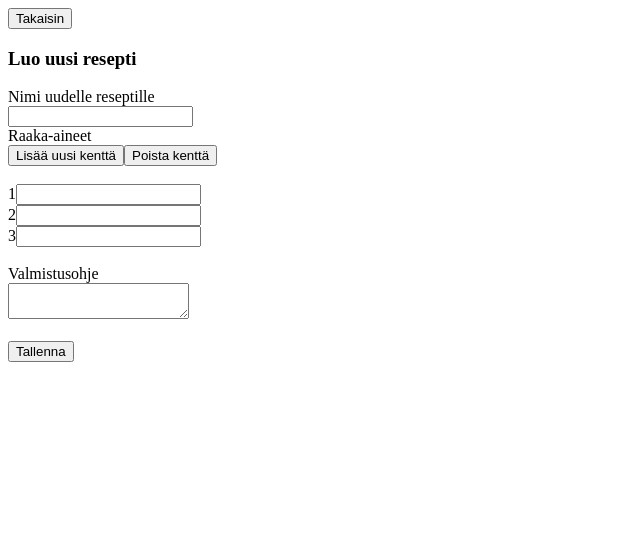
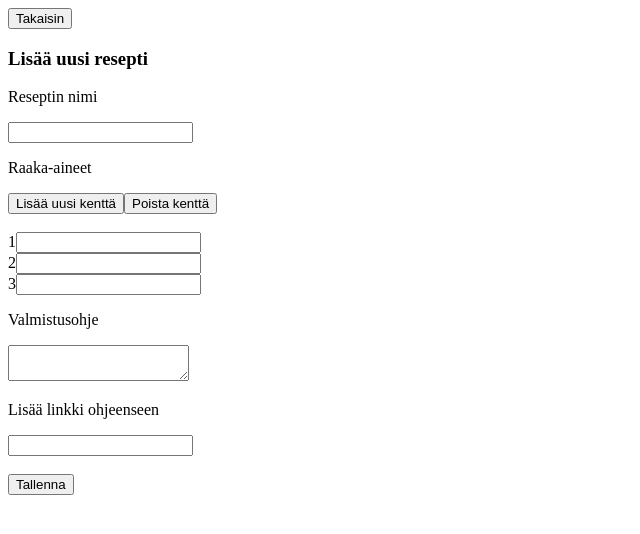
Before and after one commit to Secrito45/web-app-development, a React (Create React App) app in the folder no-name/: page / in a window 1280 px wide. Both pictures are taken after a click on the button "Luo uusi resepti". Shown: the top 534 px of the page, without its empty margins (0-640 px from the left). Built offline with nearby package versions, Linux system fonts and the light colour scheme.

Commit message:
Refactoring

```diff
--- a/no-name/src/components/NewRecipeEditor.js
+++ b/no-name/src/components/NewRecipeEditor.js
@@ -1,15 +1,30 @@
 import React, { useState } from 'react';
 
-const NewRecipeEditor = (recipes, setRecipes) => {
-  const [recipeMethod, setRecipeMethod] = useState('');
-  const [ingredients, setIngredients] = useState([ '', '', '' ]);
-  const [newRecipeName, setNewRecipeName] = useState('');
+const NewRecipeEditor = ({initial, headerLabel, handleAction, handleClose}) => {
 
-  const addNewRecipe = event => {
-    event.preventDefault();
+  let initMethode = undefined;
+  let initIngredients = undefined;
+  let initName = undefined;
+  let initId = undefined;
+  let initURL = undefined;
+
+  if (initial) {
+    initMethode = initial.method;
+    initIngredients = initial.ingredients;
+    initName = initial.name;
+    initId = initial.id;
+    initURL = initial.url;
+  }
+
+  const [recipeMethod, setRecipeMethod] = useState(initMethode ? initMethode : '');
+  const [ingredients, setIngredients] = useState(initIngredients ? initIngredients : [ '', '', '' ]);
+  const [recipeName, setRecipeName] = useState(initName ? initName : '');
+  const [externalURL, setExternalURL] = useState(initURL ? initURL : '');
+  //const [useExternal, setUseExternal] = useState(false);
 
   const dropEmptyFrom = (targeList) => {
     let cleanedList = [];
+
     targeList.forEach(item => {
       if (item !== '') {
         cleanedList.push(item);
@@ -19,19 +34,28 @@ const NewRecipeEditor = (recipes, setRecipes) => {
     return cleanedList;
   };
 
+  const addNewRecipe = event => {
+    event.preventDefault();
+
+    if (recipeName === '') {
+      alert('Reseptillä täytyy olla nimi!');
+      return
+    }
+
     const newRecipeObject = {
-      id: recipes.length + 1 ,
-      url: undefined,
-      name: newRecipeName,
+      id: initId,
+      url: externalURL,
+      name: recipeName,
       method: recipeMethod,
       ingredients: dropEmptyFrom(ingredients)
     }
 
-    setRecipes(recipes.concat(newRecipeObject));
+    handleAction(newRecipeObject);
 
     setRecipeMethod('');
     setIngredients([ '', '', '' ]);
-    setNewRecipeName('');
+    setRecipeName('');
+    handleClose(newRecipeObject);
   };
 
   const handleFieldChange = event => {
@@ -42,9 +66,25 @@ const NewRecipeEditor = (recipes, setRecipes) => {
     ));
   };
 
-  const handleMethodChange = event => {
+
+  const handleChange = event => {
+    switch (event.target.name) {
+      case 'method':
         setRecipeMethod(event.target.value);
+        break;
+
+      case 'name':
+        setRecipeName(event.target.value)
+        break;
+
+      case 'url':
+        setExternalURL(event.target.value)
+        break;
+      default:
+        break;
+    }
   };
+
 
   const editIngredientFields = (option) => {
     if (option === 'add') {
@@ -54,20 +94,17 @@ const NewRecipeEditor = (recipes, setRecipes) => {
     }
   };
 
-  const handleRecipeNameChange = event => {
-    setNewRecipeName(event.target.value);
-  };
-
   return (
     <form onSubmit={addNewRecipe}>
-      <h3>Luo uusi resepti</h3>
+      <h3>{headerLabel}</h3>
 
-      Nimi uudelle reseptille <br />
-      <input value={newRecipeName}
-      onChange={handleRecipeNameChange}
+      <p>Reseptin nimi</p>
+      <input value={recipeName}
+      name='name'
+      onChange={handleChange}
       /> <br />
 
-      Raaka-aineet <br />
+    <p>Raaka-aineet</p>
       <button type='button' onClick={() => editIngredientFields('add')} >
         Lisää uusi kenttä
       </button>
@@ -86,12 +123,17 @@ const NewRecipeEditor = (recipes, setRecipes) => {
         </div>
       )}
 
-      <br />
-
-      Valmistusohje <br />
+      <p>Valmistusohje</p>
       <textarea
         value={recipeMethod}
-      onChange={handleMethodChange}
+        name='method'
+        onChange={handleChange}
+      /> <br />
+
+      <p>Lisää linkki ohjeenseen</p>
+      <input value={externalURL}
+      name='url'
+      onChange={handleChange}
       /> <br /> <br />
 
       <button type='submit'>Tallenna</button>
```
Lines whose indentation alone changed are shown as unchanged.
